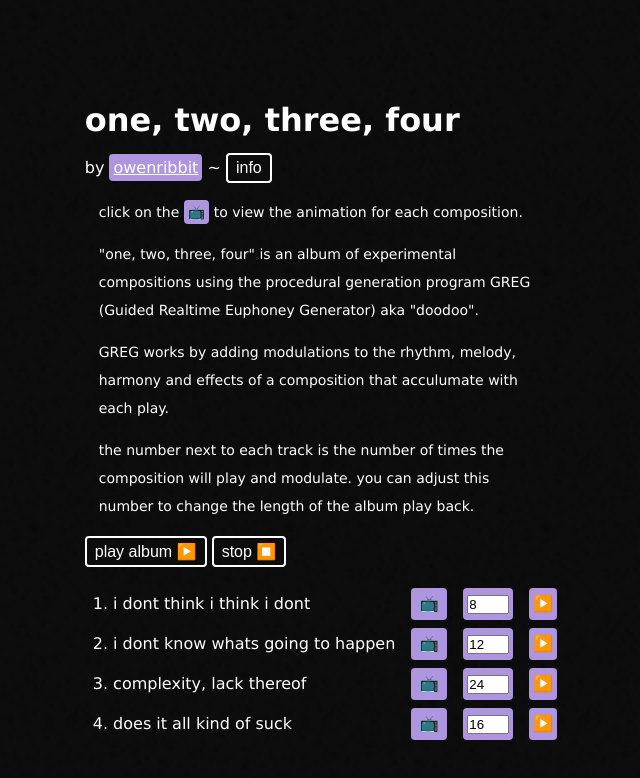
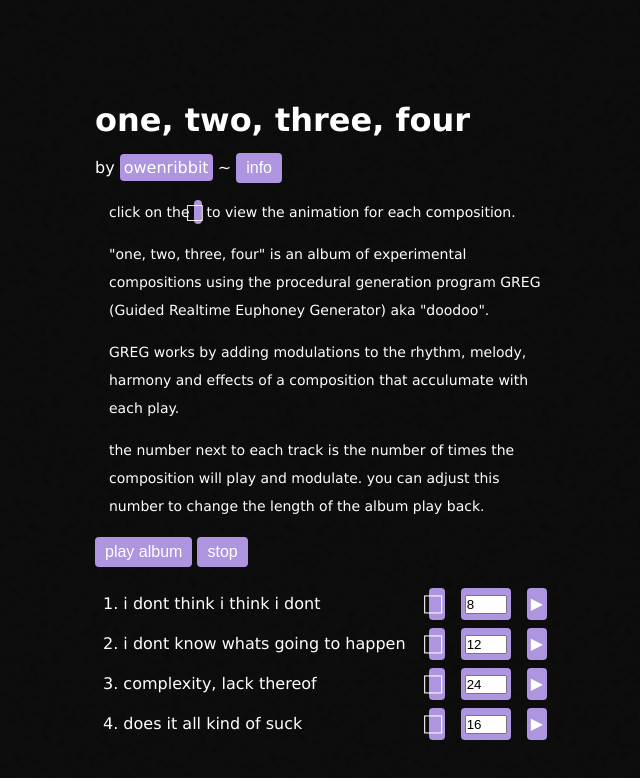
Before and after one commit to owenroberts/l3d, a website built with Vite: page index.html in a window 1280 px wide. Both pictures are taken after a click on the button "info". Shown: the whole page, without its empty margins (315-955 px from the left). Built offline with nearby package versions, Linux system fonts and the light colour scheme.

Commit message:
ui style updates

```diff
--- a/index.html
+++ b/index.html
@@ -36,7 +36,7 @@
 			<p>by <a href="https://owen.cool" target="_blank">owenribbit</a> ~ <button id="info-btn">info</button></p>
 
 			<div id="info">
-				<p>click on the <span>📺</span> to view the animation for each composition.</p>
+				<p>click on the <span>⃞</span> to view the animation for each composition.</p>
 				<p>"one, two, three, four" is an album of experimental compositions using the procedural generation program GREG (Guided Realtime Euphoney Generator) aka "doodoo".</p>
 				<p>GREG works by adding modulations to the rhythm, melody, harmony and effects of a composition that acculumate with each play.</p>
 				<p>the number next to each track is the number of times the composition will play and modulate. you can adjust this number to change the length of the album play back.</p>
@@ -44,34 +44,34 @@
 		</div>
 
 		<div id="controls">
-			<button id="play-btn">play album ▶️ </button>
-			<button id="stop-btn">stop ⏹️ </button>
+			<button id="play-btn">play album</button>
+			<button id="stop-btn">stop </button>
 		</div>
 
 		<div id="tracks">
 			<div class="track" id="track-one">
 				<label>1. i dont think i think i dont</label>
-				<span id="tv-one"><a href="./one/">📺</a></span>
+				<span id="tv-one"><a href="./one/">⃞</a></span>
 				<span><input id="num-one" type="number" min="1"></span>
-				<span id="play-one">▶️</span>
+				<span id="play-one">▶</span>
 			</div>
 			<div class="track" id="track-two">
 				<label>2. i dont know whats going to happen</label>
-				<span id="tv-two"><a href="./two/">📺</a></span>
+				<span id="tv-two"><a href="./two/">⃞</a></span>
 				<span><input id="num-two" type="number" min="1"></span>
-				<span id="play-two">▶️</span>
+				<span id="play-two">▶</span>
 			</div>
 			<div class="track" id="track-three">
 				<label>3. complexity, lack thereof</label>
-				<span id="tv-three"><a href="./three/">📺</a></span>
+				<span id="tv-three"><a href="./three/">⃞</a></span>
 				<span><input id="num-three" type="number" min="1"></span>
-				<span id="play-three">▶️</span>
+				<span id="play-three">▶</span>
 			</div>
 			<div class="track" id="track-four">
 				<label>4. does it all kind of suck</label>
-				<span id="tv-four"><a href="./four/">📺</a></span>
+				<span id="tv-four"><a href="./four/">⃞</a></span>
 				<span><input id="num-four" type="number" min="1"></span>
-				<span id="play-four">▶️</span>
+				<span id="play-four">▶</span>
 			</div>
 		</div>
 
--- a/one/src/game.js
+++ b/one/src/game.js
@@ -69,7 +69,7 @@ document.addEventListener("fullscreenchange", onWindowResize);
 
 
 let doodoo, sprites = [];
-let modCount = 16;
+let modCount = 8;
 
 document.addEventListener('keydown', keyDown);
 
@@ -101,7 +101,7 @@ function startDoodoo() {
 	doodoo = new Doodoo({
 		...comp,
 		// withRecording: true,
-		withCount: modCount,
+		// withCount: modCount,
 		samplesURL: '../doodoo/samples/',
 		// volume: -12,
 		// autoStart: false,
--- a/public/css/style.css
+++ b/public/css/style.css
@@ -36,7 +36,14 @@ a, span {
 	border-radius: 4px;
 	line-height: 1.5em;
 }
-span a {
+
+a:hover,
+span:hover {
+	background-color: white;
+	color: black;
+}
+
+a {
 	text-decoration: none;
 }
 
@@ -91,14 +98,18 @@ button {
 	padding: 0.25em 0.5em;
 	border-style: solid;
 	border-radius: 0.25em;
-	background: transparent;
-	border-color: white;
+
+/*	background: transparent;*/
+/*	border-color: white;*/
+	background-color: #ad95df;
+	border-color: #ad95df;
 	color: white;
 }
 
 button:hover {
 	cursor: pointer;
 	background: white;
+	border-color: white;
 	color: black;
 }
 
--- /dev/null
+++ b/public/css/three_over.css
@@ -0,0 +1,42 @@
+.label {
+	color: #FFF;
+	font-family: sans-serif;
+	padding: 2px;
+	background: rgba( 0, 0, 0, .6 );
+}
+
+body {
+	margin: 0;
+	overflow: hidden;
+	display: flex;
+	align-items: center;
+	justify-content: center;
+	height: 100%;
+	background-color: black;
+}
+
+button {
+	font-size: 1em;
+	padding: 0.25em 0.5em;
+	border-style: solid;
+	border-radius: 0.25em;
+	background: transparent;
+	border-color: white;
+	color: white;
+}
+
+button:hover {
+	cursor: pointer;
+	background: white;
+	color: black;
+}
+
+@media only screen and (max-device-width: 540px) {
+	body {
+		display: block;
+	}
+	.track span {
+		height: 2em;
+		margin-left: 0;
+	}
+}
```
Also changed, not shown: three/index.html (+1 -27 lines), two/index.html (+1 -29 lines).
